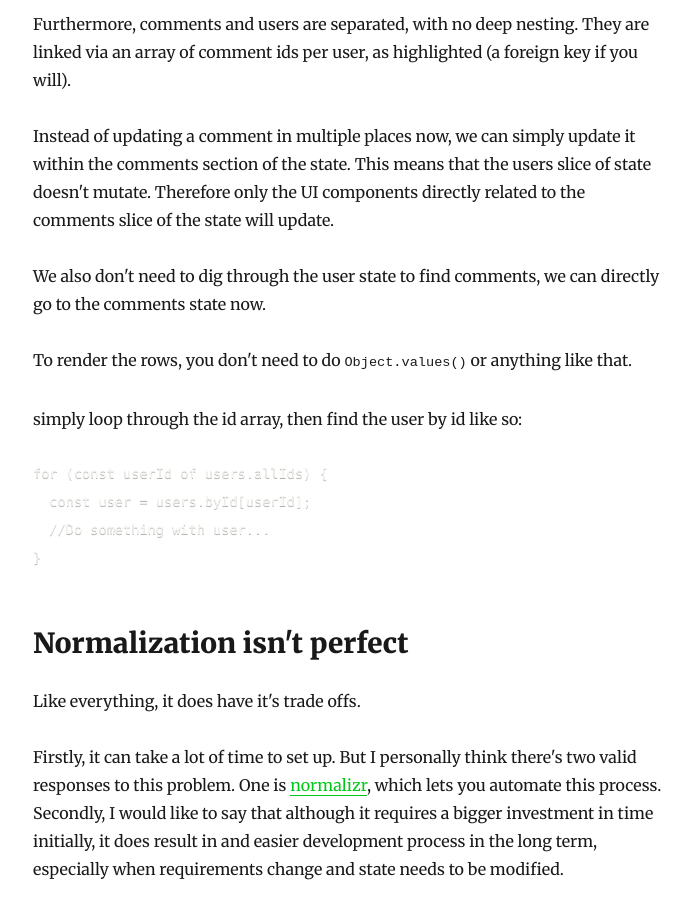
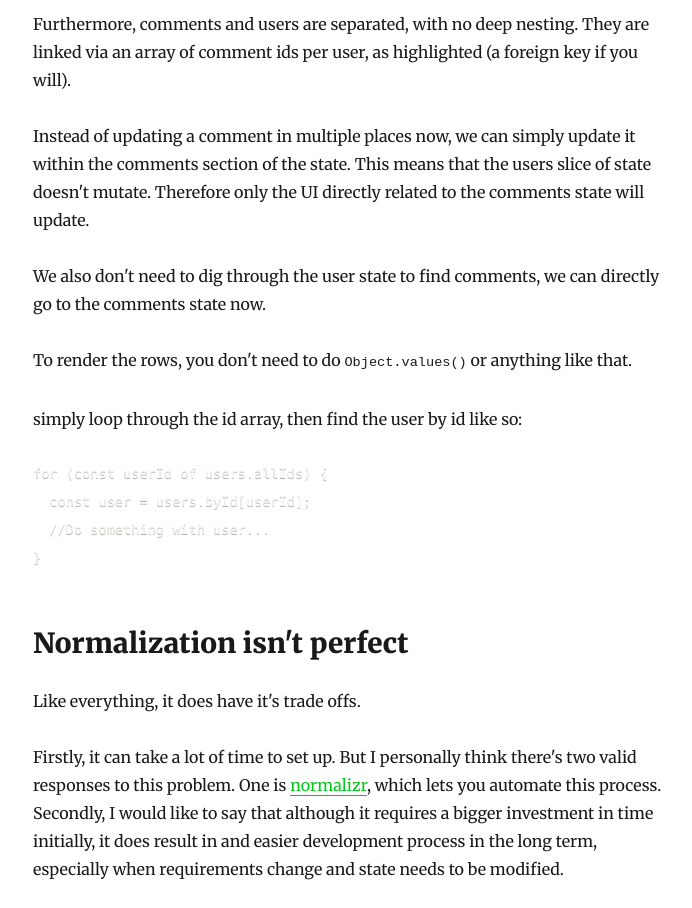
Before and after one commit to CallumHemsley/PenguinDevs, a Gatsby site: page /normalizing-redux-state/ in a window 1280 px wide. Shown: the part 4540-5448 px from the top of the page, without its empty margins (292-984 px from the left). Built offline with nearby package versions, Linux system fonts and the light colour scheme; Gatsby itself is replaced by a stand-in of ours; some packages are replaced by stand-ins of ours; code samples lack their colours.

Commit message:
update wording

```diff
--- a/content/tldr/normalizing-redux-state/index.md
+++ b/content/tldr/normalizing-redux-state/index.md
@@ -134,7 +134,7 @@ With this normalized state, you can find users by id in *O(1)*, as well as still
 
 Furthermore, comments and users are separated, with no deep nesting. They are linked via an array of comment ids per user, as highlighted (a foreign key if you will).
 
-Instead of updating a comment in multiple places now, we can simply update it within the comments section of the state. This means that the users slice of state doesn't mutate. Therefore only the UI components directly related to the comments slice of the state will update.
+Instead of updating a comment in multiple places now, we can simply update it within the comments section of the state. This means that the users slice of state doesn't mutate. Therefore only the UI directly related to the comments state will update.
 
 We also don't need to dig through the user state to find comments, we can directly go to the comments state now.
 
```
